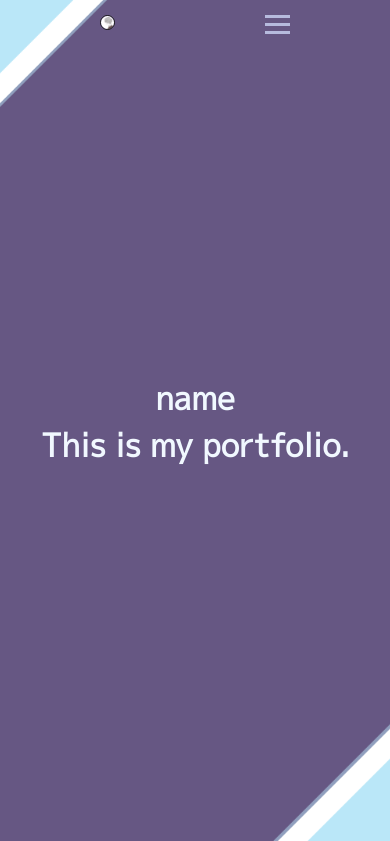
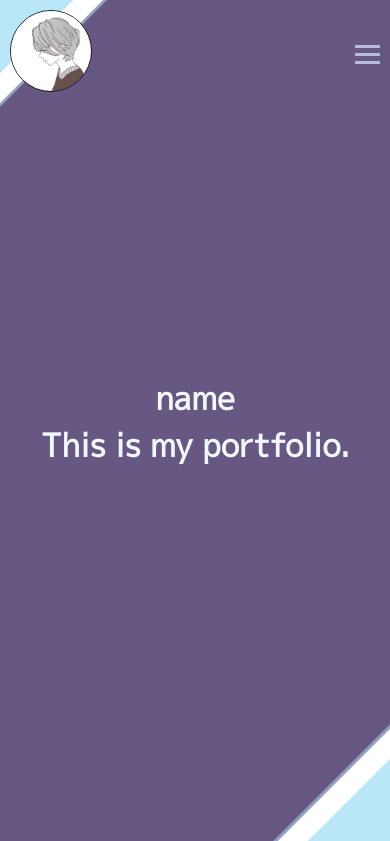
Before and after one commit to arikana12/arikana-website, a plain HTML site: page index.html in a window 390 px wide. Shown: the top 841 px of the page. Drawn offline with Linux system fonts and the light colour scheme.

Commit message:
画像サイズ他をレスポンシブ用に調整しました

```diff
--- a/style.css
+++ b/style.css
@@ -9,6 +9,7 @@
 
 h2{
     height:10vh;
+    margin-top:100px;
 }
 
 a{
@@ -59,7 +60,7 @@ header nav{
  }
 
  .icon{
-    width:20%;
+    width:30%;
  }
 
  .icon a img{
@@ -67,6 +68,7 @@ header nav{
     border: solid 1px black;
     border-radius: 50%;
     object-fit: cover;
+    flex-shrink: 0;
  }
 
  .main-visual{
@@ -263,6 +265,10 @@ footer{
         position: fixed;
     }
 
+    .icon{
+        width:70%;
+    }
+
     .hamburger{
         visibility:visible;
     }
@@ -295,7 +301,14 @@ footer{
     }
 }
 
-@media (max-width: 350px) {
+
+@media (max-width: 500px) {
+    .icon{
+        width:100%;
+    }
+    header{
+        padding:10px 10px;
+    }
 
     .author-detail div img{
         width: 200px;
```
